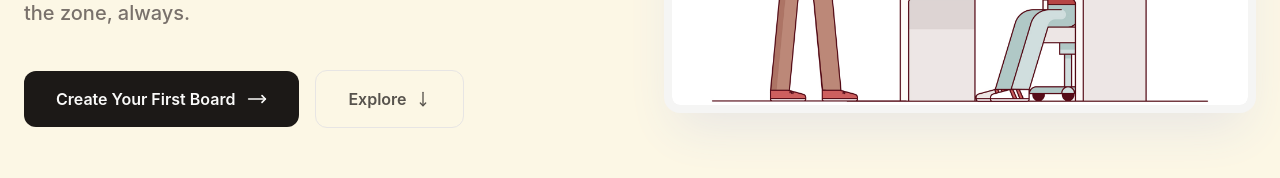
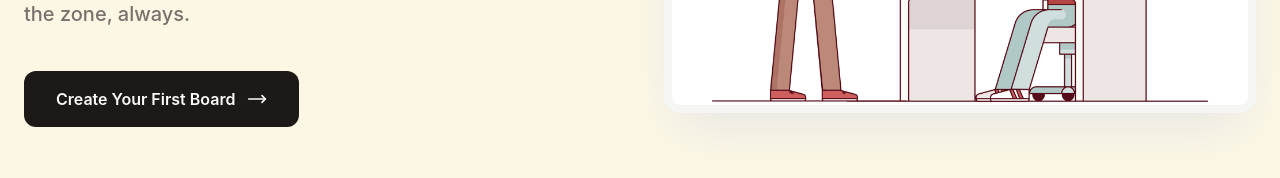
Before and after one commit to Zolender/kanban-app, a React (Vite) app: page / in a window 1280 px wide. Shown: the part 442-620 px from the top of the page. Built offline with nearby package versions, Linux system fonts and the light colour scheme.

Commit message:
refactor Landing page: adjust button hover effects and transitions for improved interactivity; clean up commented code

```diff
--- a/src/pages/Landing.jsx
+++ b/src/pages/Landing.jsx
@@ -22,12 +22,12 @@ const Landing = () => {
                                 className="group bg-stone-900 text-stone-50 flex items-center justify-center gap-3 px-8 py-4 w-full sm:w-auto rounded-xl font-semibold hover:bg-stone-800 transition-all active:scale-95"
                             >
                                 Create Your First Board
-                                <MoveRight size={20} className="group-hover:translate-x-1 transition-transform" />
+                                <MoveRight size={20} className="group-hover:translate-x-2 transition-transform" />
                             </Link>
 
-                            <button className="flex items-center justify-center gap-2 px-8 py-4 w-full sm:w-auto rounded-xl border border-stone-200 font-semibold hover:bg-stone-100 transition-all text-stone-600">
+                            {/* <button className="flex items-center justify-center gap-2 px-8 py-4 w-full sm:w-auto rounded-xl border border-stone-200 font-semibold hover:bg-stone-100 hover:cursor-pointer active:scale-95 active:bg-stone-400 transition-all text-stone-600">
                                 Explore <MoveDown size={16} />
-                            </button>
+                            </button> */}
                         </div>
                     </div>
 
@@ -62,7 +62,7 @@ const Landing = () => {
                         </div>
 
                         <div className="group bg-stone-600 p-8 rounded-3xl flex flex-col justify-end gap-4 text-stone-50 hover:bg-stone-800 transition-colors">
-                            <div className="w-fit p-4 bg-stone-800 rounded-2xl group-hover:-rotate-6 transition-transform">
+                            <div className="w-fit p-4 bg-stone-800 rounded-2xl group-hover:-rotate-6 transition-transform ">
                                 <EyeOff size={28} className="text-stone-100" />
                             </div>
                             <div>
```
